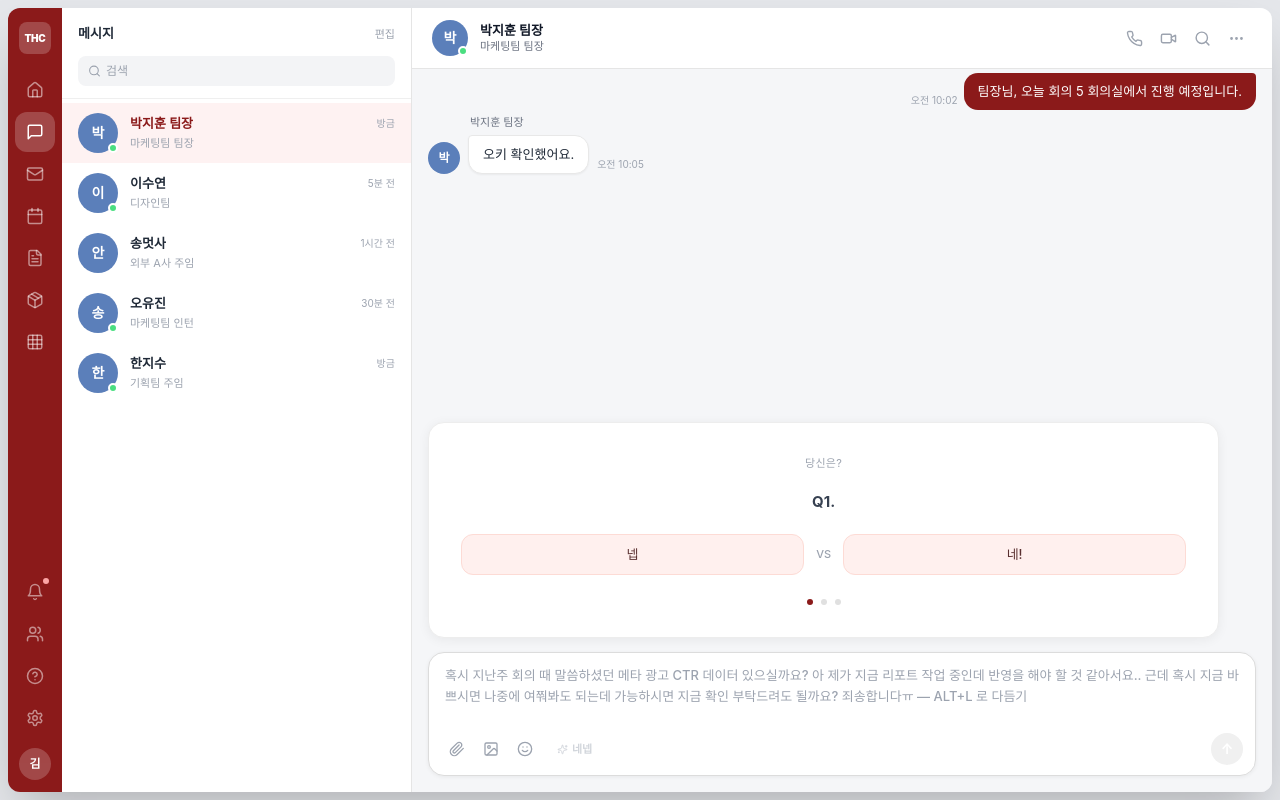
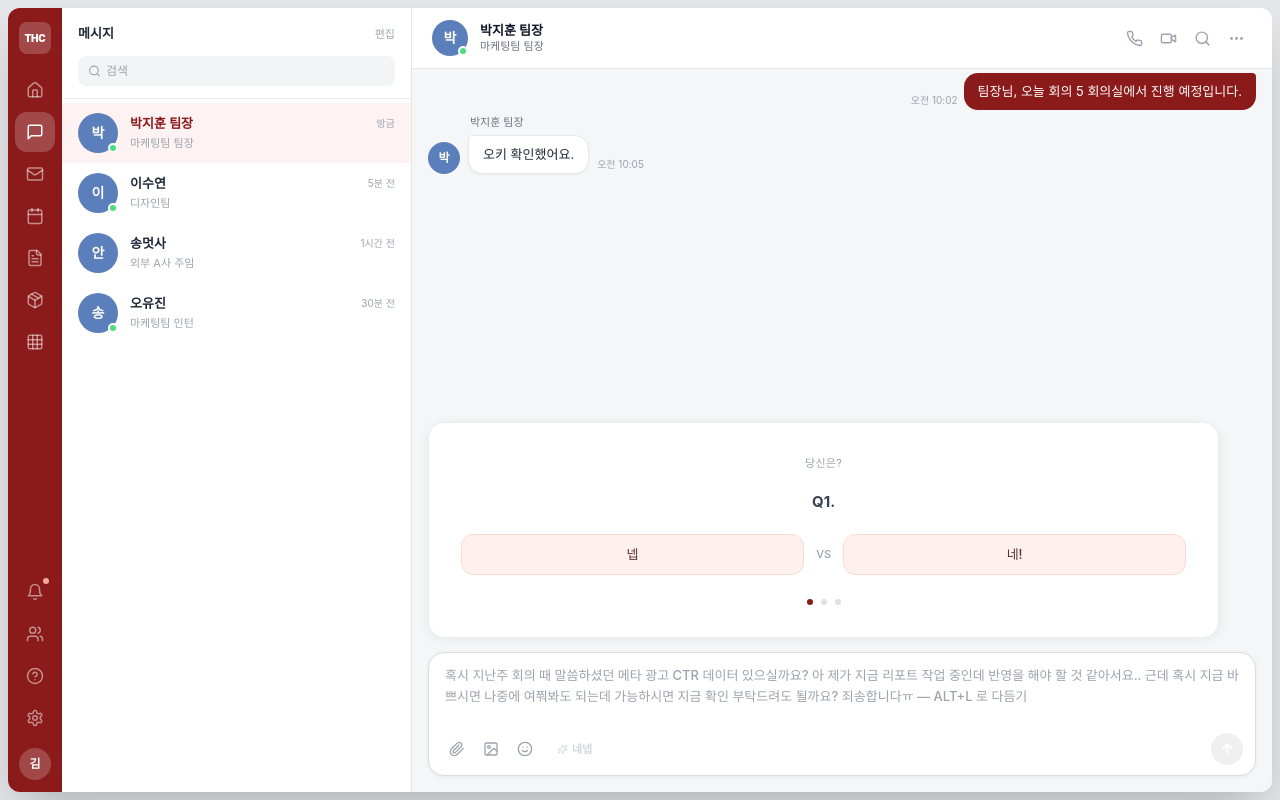
Before and after one commit to o25e/ne-nep, a React (Vite) app: page / in a window 1280 px wide. Built offline with nearby package versions, Linux system fonts and the light colour scheme.

Commit message:
최종 한지수 삭제

```diff
--- a/src/data/messageLibrary.ts
+++ b/src/data/messageLibrary.ts
@@ -51,7 +51,7 @@ export const messageLibrary: Record<
 
   client_report: {
     0: [
-      '안녕하세요, 안유진 주임님. 네넵 기업 마케팅팀 이지은 사원입니다. 다름이 아니라 지난 미팅에서 이야기 나눴던 차월 진행 예정인 인플루언서 시딩 협업 리스트를 수령하고자 연락드렸습니다.',
+      '안녕하세요, 송멋사 주임님. 네넵 기업 마케팅팀 이지은 사원입니다. 다름이 아니라 지난 미팅에서 이야기 나눴던 차월 진행 예정인 인플루언서 시딩 협업 리스트를 수령하고자 연락드렸습니다.',
     ],
 
     1: [
@@ -252,7 +252,7 @@ export const messageFeedbackLibrary: Partial<
     },
     soft: {
       0: [
-        '안녕하세요, 안유진 주임님. 지난 미팅에서 이야기 나눈 인플루언서 캠페인 협업 리스트를 미리 확인하고자 연락드립니다. 가능하실 때 공유해주시면 감사하겠습니다.',
+        '안녕하세요, 송멋사 주임님. 지난 미팅에서 이야기 나눈 인플루언서 캠페인 협업 리스트를 미리 확인하고자 연락드립니다. 가능하실 때 공유해주시면 감사하겠습니다.',
         '주임님, 안녕하세요. 다음 달 인플루언서 캠페인 준비를 위해 지난 미팅에서 말씀하신 작업 리스트를 확인하고 싶습니다. 편하실 때 전달 부탁드립니다.',
       ],
       1: [
@@ -349,18 +349,9 @@ export const messageFeedbackLibrary: Partial<
         '유진님, 프린터 기사님 오셨는지 확인 부탁드려요.',
         '유진님, 프린터 수리됐는지 확인 부탁드립니다.',
       ],
-      2: [
-        '유진님, 프린터 기사님 오셨나요?',
-        '유진님, 프린터 수리됐나요?',
-      ],
-      3: [
-        '프린터 기사님 오셨어요?',
-        '프린터 수리됐어요?',
-      ],
-      4: [
-        '프린터 고쳐졌어요?',
-        '프린터 기사님 오셨어요?',
-      ],
+      2: ['유진님, 프린터 기사님 오셨나요?', '유진님, 프린터 수리됐나요?'],
+      3: ['프린터 기사님 오셨어요?', '프린터 수리됐어요?'],
+      4: ['프린터 고쳐졌어요?', '프린터 기사님 오셨어요?'],
     },
   },
 };
--- a/src/data/mockData.ts
+++ b/src/data/mockData.ts
@@ -94,18 +94,6 @@ export const contacts: Contact[] = [
     isOnline: true,
     scenario: 'casual_team',
   },
-  {
-    id: 'c5',
-    name: '한지수',
-    role: '기획팀 주임',
-    avatar: '한',
-    intimacy: 1,
-    inputGuide: '메시지를 작성해주세요.',
-    traits: ['#신중함', '#꼼꼼함', '#전문적', '#체계적'],
-    lastSeen: '방금',
-    isOnline: true,
-    scenario: 'marketing_report',
-  },
 ];
 
 export const chatRooms: Record<string, Message[]> = {
@@ -188,5 +176,4 @@ export const chatRooms: Record<string, Message[]> = {
       isMe: true,
     },
   ],
-  c5: [],
 };
```
